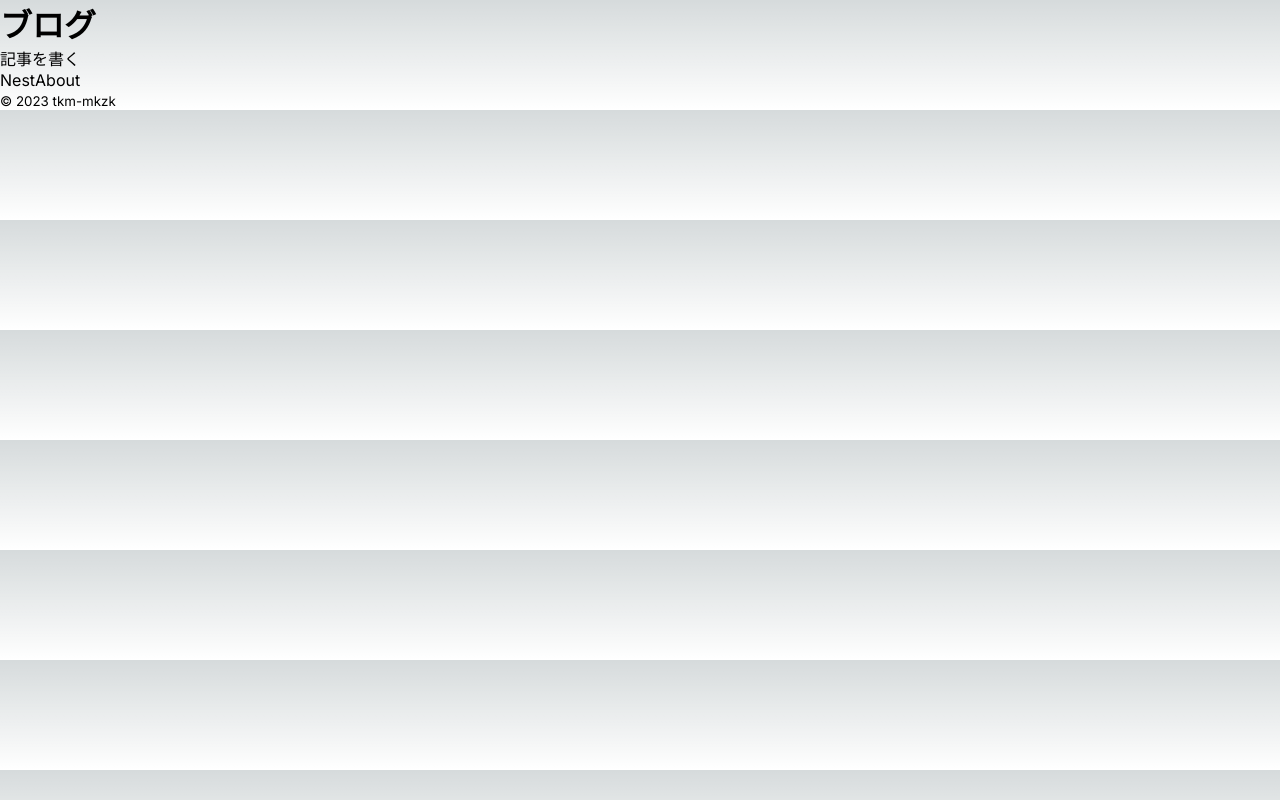
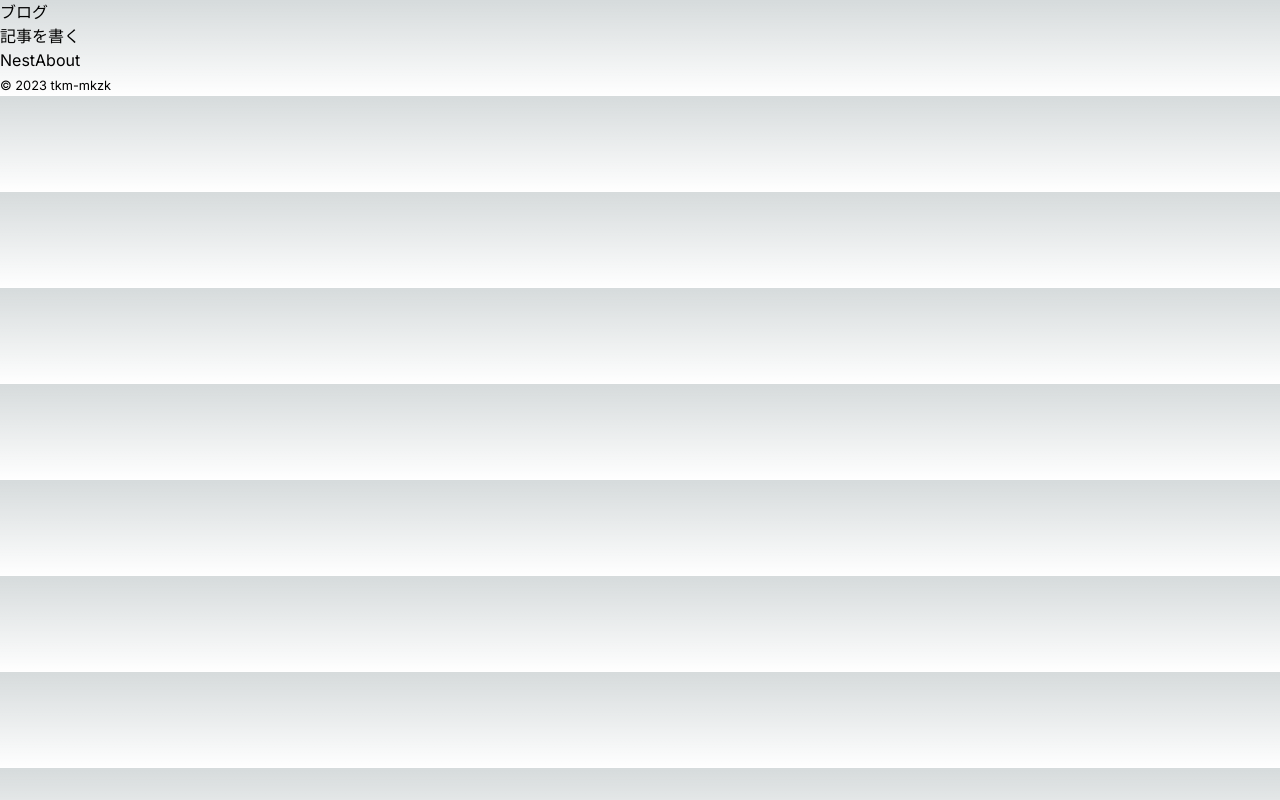
Before and after one commit to tkm-mkzk/next13-study-app, a Next.js app: page /about/nestAbout in a window 1280 px wide. Built offline with nearby package versions, Linux system fonts and the light colour scheme.

Commit message:
tailwindcss導入

```diff
--- a/app/globals.scss
+++ b/app/globals.scss
@@ -1,9 +1,12 @@
+@import '~tailwindcss/base';
+@import '~tailwindcss/components';
+@import '~tailwindcss/utilities';
+
 :root {
   --max-width: 1100px;
   --border-radius: 12px;
-  --font-mono: ui-monospace, Menlo, Monaco, 'Cascadia Mono', 'Segoe UI Mono',
-    'Roboto Mono', 'Oxygen Mono', 'Ubuntu Monospace', 'Source Code Pro',
-    'Fira Mono', 'Droid Sans Mono', 'Courier New', monospace;
+  --font-mono: ui-monospace, Menlo, Monaco, 'Cascadia Mono', 'Segoe UI Mono', 'Roboto Mono', 'Oxygen Mono',
+    'Ubuntu Monospace', 'Source Code Pro', 'Fira Mono', 'Droid Sans Mono', 'Courier New', monospace;
 
   --foreground-rgb: 0, 0, 0;
   --background-start-rgb: 214, 219, 220;
@@ -17,22 +20,11 @@
     #0071ff33 160deg,
     transparent 360deg
   );
-  --secondary-glow: radial-gradient(
-    rgba(255, 255, 255, 1),
-    rgba(255, 255, 255, 0)
-  );
+  --secondary-glow: radial-gradient(rgba(255, 255, 255, 1), rgba(255, 255, 255, 0));
 
   --tile-start-rgb: 239, 245, 249;
   --tile-end-rgb: 228, 232, 233;
-  --tile-border: conic-gradient(
-    #00000080,
-    #00000040,
-    #00000030,
-    #00000020,
-    #00000010,
-    #00000010,
-    #00000080
-  );
+  --tile-border: conic-gradient(#00000080, #00000040, #00000030, #00000020, #00000010, #00000010, #00000080);
 
   --callout-rgb: 238, 240, 241;
   --callout-border-rgb: 172, 175, 176;
@@ -47,24 +39,11 @@
     --background-end-rgb: 0, 0, 0;
 
     --primary-glow: radial-gradient(rgba(1, 65, 255, 0.4), rgba(1, 65, 255, 0));
-    --secondary-glow: linear-gradient(
-      to bottom right,
-      rgba(1, 65, 255, 0),
-      rgba(1, 65, 255, 0),
-      rgba(1, 65, 255, 0.3)
-    );
+    --secondary-glow: linear-gradient(to bottom right, rgba(1, 65, 255, 0), rgba(1, 65, 255, 0), rgba(1, 65, 255, 0.3));
 
     --tile-start-rgb: 2, 13, 46;
     --tile-end-rgb: 2, 5, 19;
-    --tile-border: conic-gradient(
-      #ffffff80,
-      #ffffff40,
-      #ffffff30,
-      #ffffff20,
-      #ffffff10,
-      #ffffff10,
-      #ffffff80
-    );
+    --tile-border: conic-gradient(#ffffff80, #ffffff40, #ffffff30, #ffffff20, #ffffff10, #ffffff10, #ffffff80);
 
     --callout-rgb: 20, 20, 20;
     --callout-border-rgb: 108, 108, 108;
@@ -87,12 +66,7 @@ body {
 
 body {
   color: rgb(var(--foreground-rgb));
-  background: linear-gradient(
-      to bottom,
-      transparent,
-      rgb(var(--background-end-rgb))
-    )
-    rgb(var(--background-start-rgb));
+  background: linear-gradient(to bottom, transparent, rgb(var(--background-end-rgb))) rgb(var(--background-start-rgb));
 }
 
 a {
--- /dev/null
+++ b/postcss.config.js
@@ -0,0 +1,6 @@
+module.exports = {
+  plugins: {
+    tailwindcss: {},
+    autoprefixer: {},
+  },
+}
--- /dev/null
+++ b/tailwind.config.js
@@ -0,0 +1,19 @@
+/** @type {import('tailwindcss').Config} */
+module.exports = {
+  mode: 'jit',
+  darkMode: false, // 'media' or 'class'
+  purge: {
+    content: ['./app/**/*.{js,ts,jsx,tsx}', './pages/**/*.{js,ts,jsx,tsx}', './services/**/*.{js,ts,jsx,tsx}'],
+    options: {
+      // https://purgecss.com/safelisting.html#patterns
+      safelist: {
+        standard: [/^bg-/, /^text-/],
+      },
+    },
+  },
+  content: [],
+  theme: {
+    extend: {},
+  },
+  plugins: [],
+}
```
Also changed, not shown: package.json (+7 -1 lines), .eslintrc.json, 1 other file (tests, documents, lock files or other folders).
